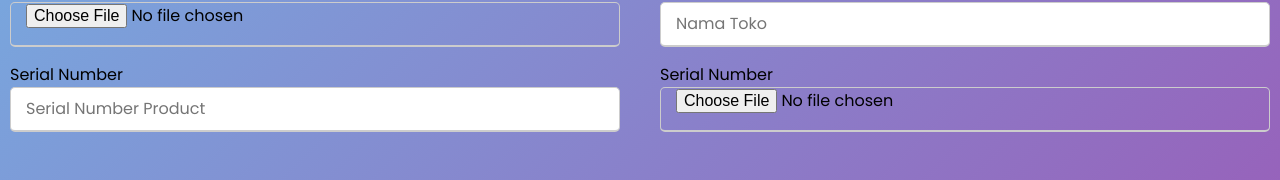
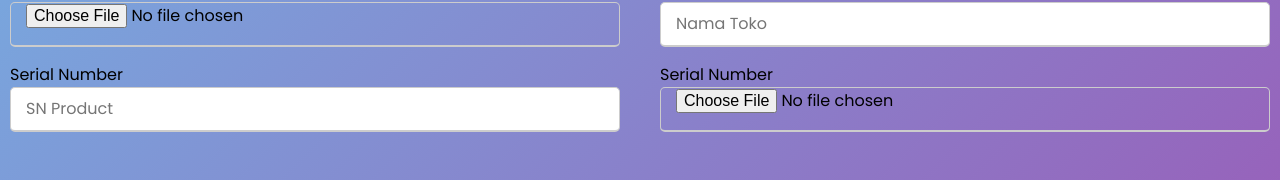
Before and after one commit to HARRYSUSANTO/Claim-Gift2025, a plain HTML site: page index.html in a window 1280 px wide. Shown: the part 395-575 px from the top of the page. Drawn offline with Linux system fonts and the light colour scheme.

Commit message:
index.html

```diff
--- a/index.html
+++ b/index.html
@@ -46,7 +46,7 @@
           <!-- Input for Password -->
           <div class="input-box">
             <label for="SN" class="form-label">Serial Number</label>
-            <input type="text" placeholder="Serial Number Product" required name="SN">
+            <input type="text" placeholder="SN Product" required name="SN">
           </div>
           <div class="input-box">
             <label for="Foto_SN" class="form-label">Serial Number</label>
```
